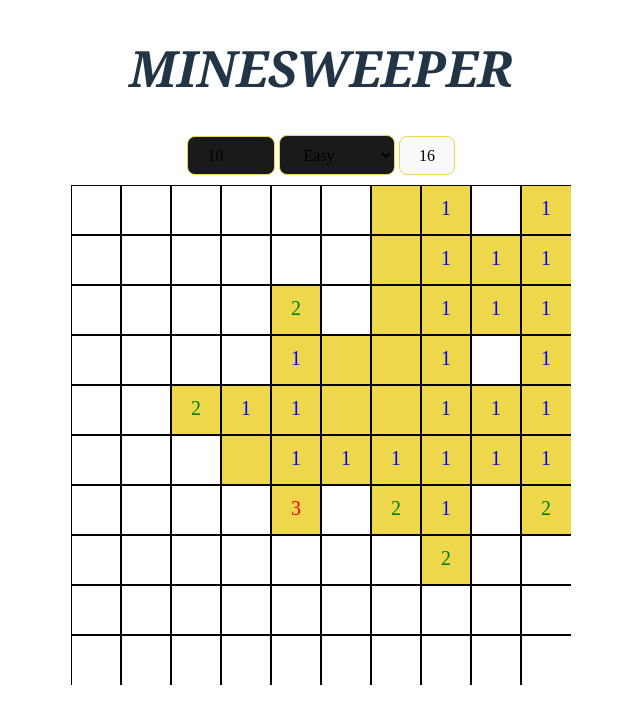
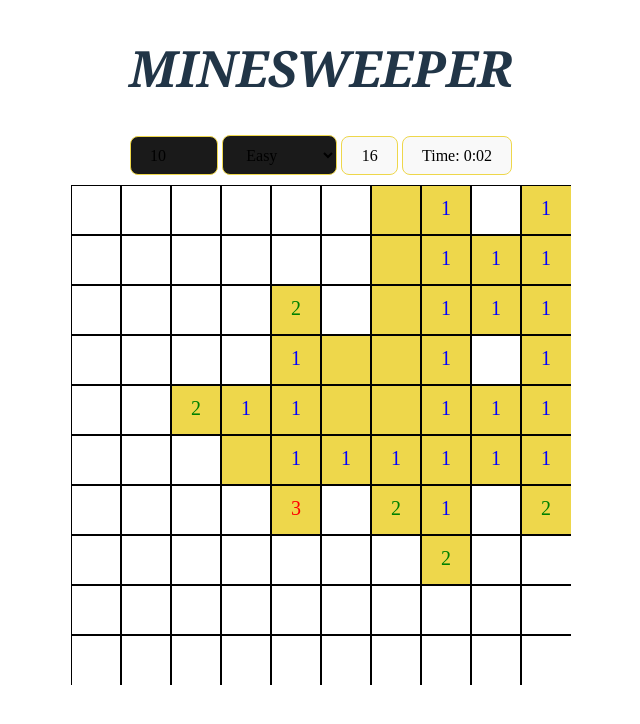
Before and after one commit to Abhinav-Chdhary/Minesweeper, a website built with Vite: page index.html in a window 1280 px wide. Both pictures are taken after a click on the element 640 px from the left and 435 px from the top of the page. Shown: the whole page, without its empty margins (319-959 px from the left). Built offline with nearby package versions, Linux system fonts and the light colour scheme.

Commit message:
add timer

```diff
--- a/index.html
+++ b/index.html
@@ -16,6 +16,7 @@
         <option value="hard">Hard</option>
       </select>
       <button id="flagNumber">16</button>
+      <button id="timer">:</button>
     </div>
     <canvas id="canvas"></canvas>
   </body>
--- a/main.js
+++ b/main.js
@@ -5,10 +5,12 @@ import Cell from "./scripts/cell";
 import "./style.css";
 import { mineSetter } from "./scripts/mineSetter";
 import { handleRightClick } from "./scripts/flagger";
+import { resetTimer, startTimer } from "./scripts/timer";
 
 let grid = [],
   n = 10,
   side = 50;
+let firstClick = false;
 
 window.onload = function () {
   const canvas = document.getElementById("canvas");
@@ -17,6 +19,7 @@ window.onload = function () {
   const sizeInput = document.getElementById("sizeOfGrid");
   const difficultyInput = document.getElementById("difficulty");
   const flagNumberElement = document.getElementById("flagNumber");
+  const timerElement = document.getElementById("timer");
 
   // Retrieve stored values or set defaults
   sizeInput.value = localStorage.getItem("gridSize") || n;
@@ -48,6 +51,9 @@ window.onload = function () {
 
     localStorage.setItem("gridSize", sizeInput.value);
     localStorage.setItem("difficultyLevel", difficultyInput.value);
+
+    resetTimer(timerElement);
+    firstClick = false;
   };
 
   sizeInput.addEventListener("change", initializeGrid);
@@ -56,9 +62,14 @@ window.onload = function () {
   initializeGrid();
 
   canvas.onclick = function (e) {
+    if (!firstClick) {
+      firstClick = true;
+      startTimer(timerElement);
+    }
     let mouse = getRelativeMousePosition(e, canvas);
     handleClickReveal(grid, mouse, context, n);
   };
+
   canvas.oncontextmenu = function (e) {
     e.preventDefault();
     let mouse = getRelativeMousePosition(e, canvas);
--- a/scripts/revealer.js
+++ b/scripts/revealer.js
@@ -1,7 +1,10 @@
+import { resetTimer } from "./timer";
 import { redraw } from "./util";
 
 let directionX = [-1, 0, 1, 0];
 let directionY = [0, 1, 0, -1];
+
+const timerElement = document.getElementById("timer");
 
 function bfs(r, c, grid, n) {
   let queue = [{ row: r, col: c }];
@@ -39,8 +42,10 @@ export function handleClickReveal(grid, mouse, context, n) {
       if (grid[i][j].isCell(mouse.x, mouse.y)) {
         // if flagged then ignore the cell
         if (grid[i][j].isFlagged) break;
-        else if (grid[i][j].text === "M") console.log("Game over!!");
-        else {
+        else if (grid[i][j].text === "M") {
+          console.log("Game over!!");
+          resetTimer(timerElement);
+        } else {
           grid[i][j].setReveal();
           bfs(i, j, grid, n);
         }
--- /dev/null
+++ b/scripts/timer.js
@@ -0,0 +1,16 @@
+let timerInterval, startTime;
+
+export const startTimer = (timerElement) => {
+  startTime = Date.now();
+  timerInterval = setInterval(() => {
+    const elapsedTime = Math.floor((Date.now() - startTime) / 1000);
+    const minutes = Math.floor(elapsedTime / 60);
+    const seconds = elapsedTime % 60;
+    timerElement.innerHTML = `Time: ${minutes}:${seconds.toString().padStart(2, '0')}`;
+  }, 1000);
+};
+
+export const resetTimer = (timerElement) => {
+  if (timerInterval) clearInterval(timerInterval);
+  timerElement.innerHTML = "Time: 0:00";
+};
--- a/style.css
+++ b/style.css
@@ -58,10 +58,15 @@ canvas {
   display: block;
   margin: 10px auto;
 }
-input{
+input {
   width: 3em;
 }
-button, input, select {
+button {
+  user-select: none;
+}
+button,
+input,
+select {
   border-radius: 8px;
   border: 1px solid #eed74b;
   padding: 0.6em 1.2em;
@@ -72,7 +77,9 @@ button, input, select {
   cursor: pointer;
   transition: border-color 0.25s;
 }
-button:hover, input:hover, select:hover {
+button:hover,
+input:hover,
+select:hover {
   border-color: #646cff;
 }
 button:focus,
```
